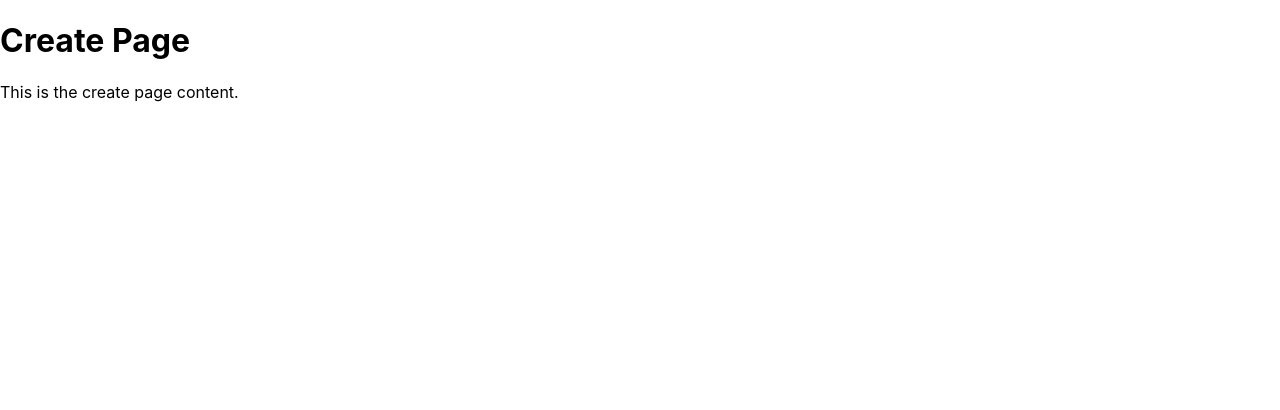
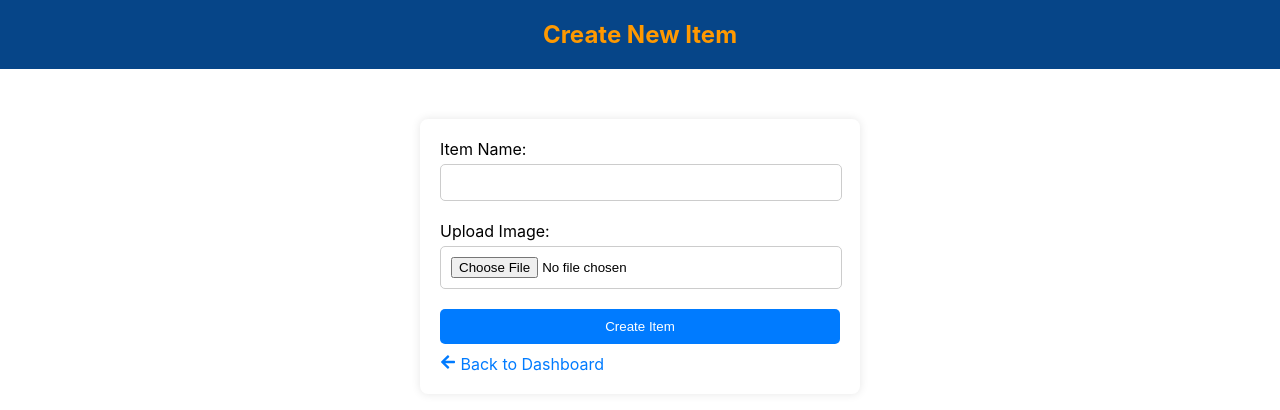
Before and after one commit to doniahmed18/cloud-computing, a React (Create React App) app in the folder frontend/: page /create in a window 1280 px wide. Shown: the top 410 px of the page. Built offline with nearby package versions, Linux system fonts and the light colour scheme.

Commit message:
Upload Page DONE

```diff
--- a/frontend/src/components/Create.css
+++ b/frontend/src/components/Create.css
@@ -0,0 +1,50 @@
+.create-container {
+    max-width: 400px;
+    margin: 0 auto;
+    padding: 20px;
+    background-color: #fff;
+    border-radius: 8px;
+    box-shadow: 0px 0px 10px rgba(0, 0, 0, 0.1);
+    margin-top: 50px;
+  }
+
+  .form-group {
+    margin-bottom: 20px;
+
+  }
+
+  .form label {
+    display: block;
+    margin-bottom: 5px;
+  }
+
+  .form input[type="text"],
+  .form input[type="file"] {
+    width: 95%;
+    padding: 10px;
+    border: 1px solid #ccc;
+    border-radius: 5px;
+  }
+
+  .form button {
+    display: block;
+    width: 100%;
+    padding: 10px;
+    background-color: #007bff;
+    color: #fff;
+    border: none;
+    border-radius: 5px;
+    cursor: pointer;
+  }
+
+  .back-link {
+    display: inline-block;
+    margin-top: 10px;
+    color: #007bff;
+    text-decoration: none;
+  }
+
+
+  .back-link:hover {
+    color: rgb(255, 0, 0)bff; /* Change color on hover as needed */
+  }
--- a/frontend/src/components/Create.js
+++ b/frontend/src/components/Create.js
@@ -1,15 +1,66 @@
-import React from 'react';
-import { Link } from 'react-router-dom';
-import './Create.css';
+import React, { useState } from "react";
+import { Link } from "react-router-dom";
+import { FaArrowLeft } from "react-icons/fa";
+import "./Create.css";
 
 const Create = () => {
+  const [itemName, setItemName] = useState("");
+  const [imageFile, setImageFile] = useState(null);
+
+  const handleNameChange = (e) => {
+    setItemName(e.target.value);
+  };
+
+  const handleImageChange = (e) => {
+    const file = e.target.files[0];
+    setImageFile(file);
+  };
+
+  const handleSubmit = (e) => {
+    e.preventDefault();
+    // Handle form submission, e.g., send data to server
+    console.log("Item Name:", itemName);
+    console.log("Image File:", imageFile);
+    // Reset form fields
+    setItemName("");
+    setImageFile(null);
+  };
+
   return (
-    <div className="create-page">
-      <h1>Create Page</h1>
-      <p>This is the create page content.</p>
-
+    <div>
+      <div className="app-bar">
+        <h1>Create New Item</h1>
+      </div>
+      <div className="create-container shadow">
+        <form onSubmit={handleSubmit} className="form">
+          <div className="form-group">
+            <label htmlFor="itemName">Item Name:</label>
+            <input
+              type="text"
+              id="itemName"
+              value={itemName}
+              onChange={handleNameChange}
+              required
+            />
+          </div>
+          <div className="form-group">
+            <label htmlFor="imageFile">Upload Image:</label>
+            <input
+              type="file"
+              id="imageFile"
+              accept="image/*"
+              onChange={handleImageChange}
+              required
+            />
+          </div>
+          <button type="submit">Create Item</button>
+        </form>
+        <Link to="/" className="back-link">
+        <FaArrowLeft/> Back to Dashboard
+        </Link>
+      </div>
     </div>
   );
-}
+};
 
 export default Create;
--- a/frontend/src/components/Dashboard.css
+++ b/frontend/src/components/Dashboard.css
@@ -1,3 +1,7 @@
+/* .background{
+    background-color: #74adea;
+} */
+
 .dashboard-container {
   margin: 20px;
   box-shadow: 0 4px 8px rgba(0, 0, 0, 0.1);
@@ -87,3 +91,11 @@ tr:nth-child(even) {
 .delete-button:hover {
   filter: brightness(0.8);
 }
+
+/* Styles for the item image */
+.item-image {
+  width: 50px; /* Adjust the width as needed */
+  height: 50px; /* Adjust the height as needed */
+  border-radius: 50%; /* Make the image round */
+  object-fit: cover; /* Maintain aspect ratio and cover the entire space */
+}
--- a/frontend/src/components/Dashboard.js
+++ b/frontend/src/components/Dashboard.js
@@ -1,24 +1,24 @@
 import React from "react";
 import { Link } from "react-router-dom";
-import { FaEdit, FaTrash, FaPlus } from "react-icons/fa"; // Import Font Awesome icons from react-icons
+import { FaEdit, FaTrash, FaPlus } from "react-icons/fa";
 import "./Dashboard.css"; // Import the corresponding CSS file
 
 const Dashboard = () => {
   // Dummy data representing items
   const items = [
-    { id: 1, name: "Item 1" },
-    { id: 2, name: "Item 2" },
-    { id: 3, name: "Item 3" },
-    { id: 4, name: "Item 4" },
-    { id: 5, name: "Item 5" },
-    // { id: 6, name: 'Item 6' },
-    // { id: 7, name: 'Item 7' },
-    // { id: 8, name: 'Item 8' },
-    // { id: 9, name: 'Item 9' },
-    // { id: 10, name: 'Item 10' },
-    // { id: 11, name: 'Item 11' },
-    // { id: 12, name: 'Item 12' },
-    // { id: 13, name: 'Item 13' },
+    { id: 1, name: "Item 1", image: "/amazon-logo.png" },
+    { id: 2, name: "Item 2", image: "/amazon-logo.png" }, // Provide the path to the image
+    { id: 3, name: "Item 3", image: "/amazon-logo.png" },
+    { id: 4, name: "Item 4", image: "/amazon-logo.png" },
+    { id: 5, name: "Item 5", image: "/amazon-logo.png" }
+    // { id: 6, name: 'Item 6', image: 'image6.jpg' },
+    // { id: 7, name: 'Item 7', image: 'image7.jpg' },
+    // { id: 8, name: 'Item 8', image: 'image8.jpg' },
+    // { id: 9, name: 'Item 9', image: 'image9.jpg' },
+    // { id: 10, name: 'Item 10', image: 'image10.jpg' },
+    // { id: 11, name: 'Item 11', image: 'image11.jpg' },
+    // { id: 12, name: 'Item 12', image: 'image12.jpg' },
+    // { id: 13, name: 'Item 13', image: 'image13.jpg' },
   ];
 
   // Function to handle edit action
@@ -38,7 +38,7 @@ const Dashboard = () => {
   };
 
   return (
-    <div>
+    <div className="background">
       <div className="app-bar">
         <h1>Web Application Hosting on AWS</h1>
       </div>
@@ -55,6 +55,7 @@ const Dashboard = () => {
               <tr>
                 <th>ID</th>
                 <th>Name</th>
+                <th>Image</th>
                 <th>Actions</th>
               </tr>
             </thead>
@@ -63,6 +64,9 @@ const Dashboard = () => {
                 <tr key={item.id}>
                   <td>{item.id}</td>
                   <td>{item.name}</td>
+                  <td>
+                    <img src={item.image} alt={item.name} className="item-image" />
+                  </td>
                   <td>
                     <Link to="/update">
                       <button
```
Also changed, not shown: frontend/public/amazon-logo.png (added), frontend/src/draft.txt (deleted).
